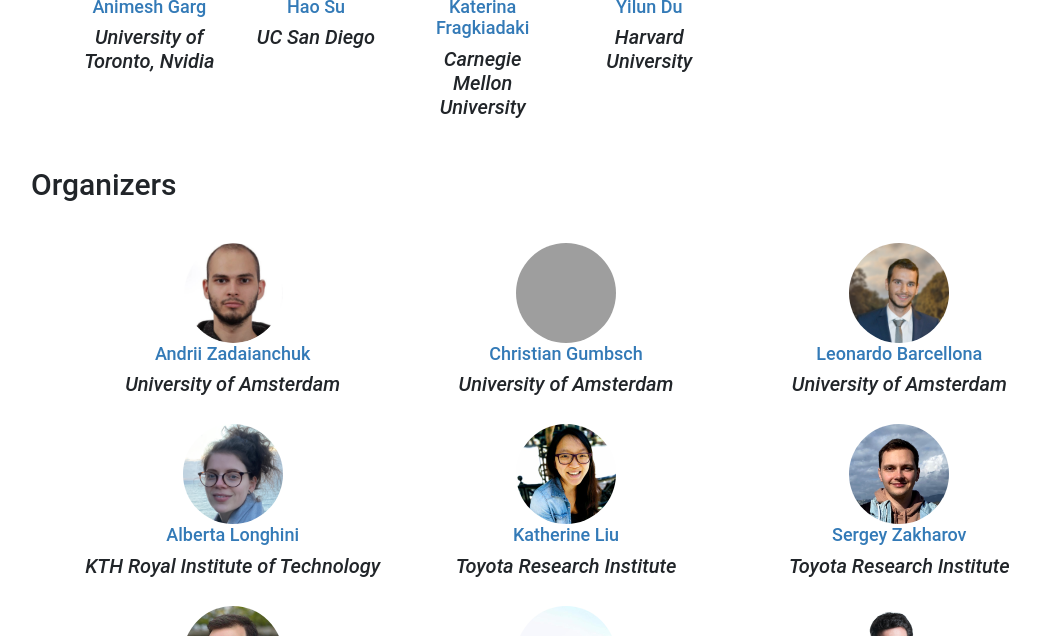
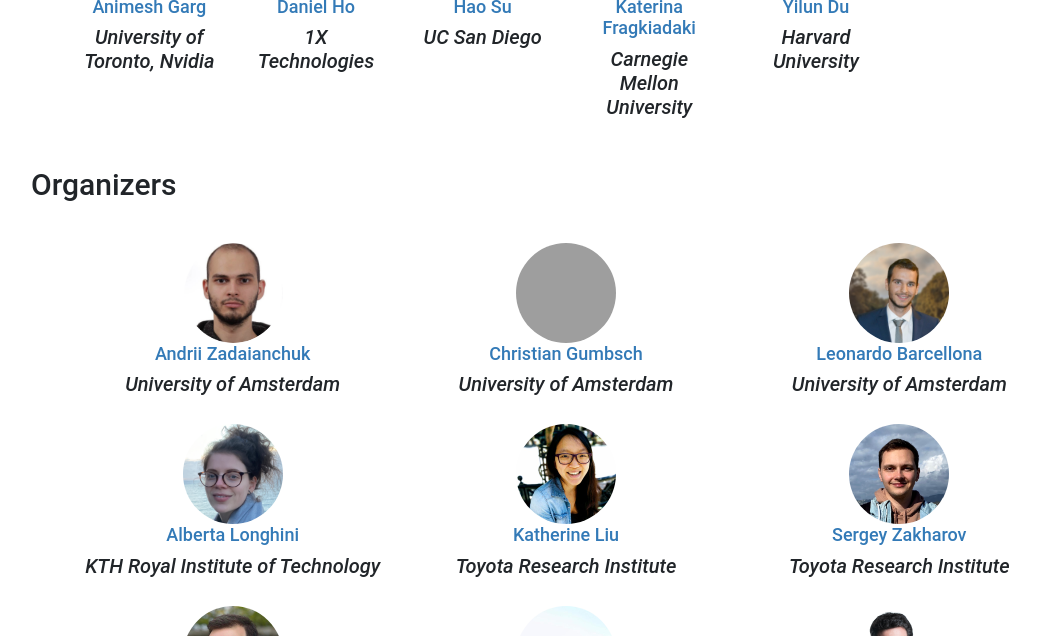
Before and after one commit to simulatingrobotworlds/simulatingrobotworlds.github.io, a Jekyll site: the page built from index.html, in a window 1280 px wide and 900 px high, scrolled down 1327 px, cut to the strip 264-900 px from the top of the window. Shown: the whole strip, without its empty margins (74-1114 px from the left). Built offline with Jekyll 4.4.1, drawn with Linux system fonts in a browser that asks for light colours; nearby versions of some CDN libraries; grey boxes are pictures that could not be loaded.

Commit message:
Speaker added

```diff
--- a/index.html
+++ b/index.html
@@ -92,20 +92,20 @@
           <center><i>University of Toronto, Nvidia</i></center>
         </h5>
       </div>
-           <!--
+
       <div class="col-sm-2 wow fadeInRightBig" data-animation-delay="200">
         <center><img class="img-responsive img-rounded" style="border-radius: 50%" height="150" width="150"
-            src="images/speakers/eric_jang.jpg" alt=""></center>
-        <a href="https://evjang.com/">
+            src="images/speakers/daniel_ho.jpeg" alt=""></center>
+        <a href="https://itsdanielho.com/">
           <h4 class="section-heading">
-            <center>Eric Jang</center>
+            <center>Daniel Ho</center>
           </h4>
         </a>
         <h5 class="section-heading">
           <center><i>1X Technologies</i></center>
         </h5>
       </div>
-      -->
+
       <div class="col-sm-2 wow fadeInRightBig" data-animation-delay="200">
         <center><img class="img-responsive img-rounded" style="border-radius: 50%" height="150" width="150"
             src="images/speakers/hao_su.jpg" alt=""></center>
```
Also changed, not shown: images/speakers/daniel_ho.jpeg (added).
